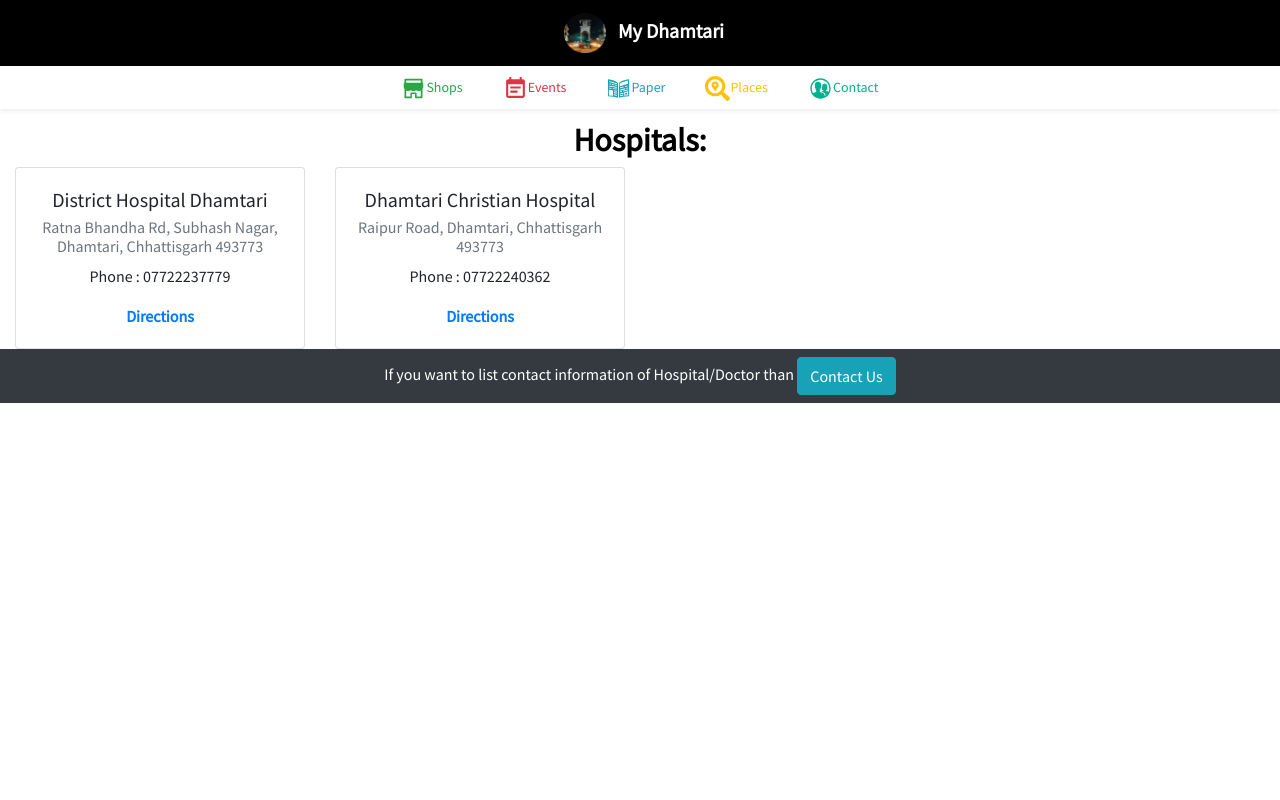
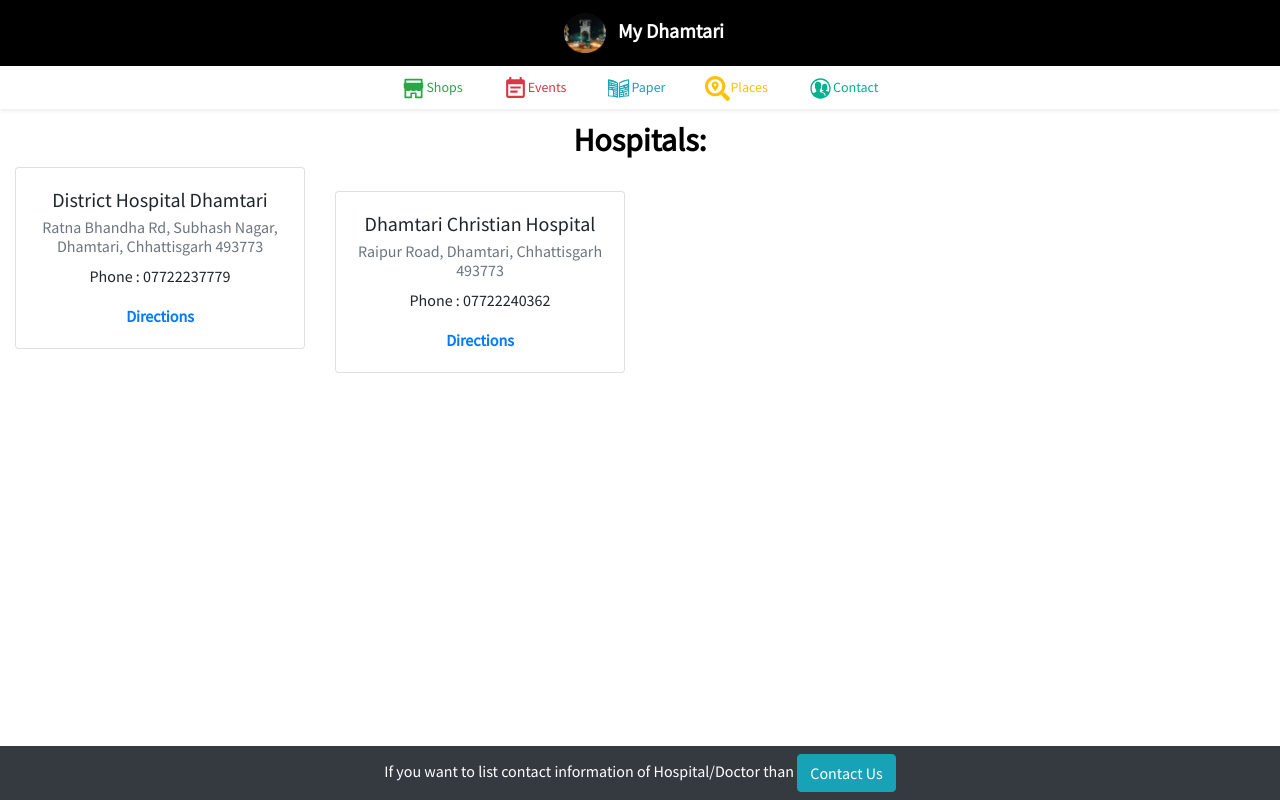
Before and after one commit to manav-kothari/My-Dhamtari, a React (Create React App) app: page /contact/hospitals in a window 1280 px wide. Built offline with nearby package versions, Linux system fonts and the light colour scheme.

Commit message:
updated css

```diff
--- a/src/screens/ContactScreen/AccountScreen.js
+++ b/src/screens/ContactScreen/AccountScreen.js
@@ -33,8 +33,7 @@ const AccountScreen = () => {
       <Navbar
         bg="dark"
         variant="dark"
-        className="text-center text-white"
-        position="bottom"
+        className="footer text-center text-white"
       >
         <span className=" mx-auto">
           If you want to list contact information of anyone who provides
--- a/src/screens/ContactScreen/HospitalScreen.js
+++ b/src/screens/ContactScreen/HospitalScreen.js
@@ -24,7 +24,7 @@ const HospitalScreen = () => {
         </Col>
 
         <Col sm={12} md={6} lg={6} xl={3}>
-          <Card>
+          <Card className="mt-4">
             <Card.Body>
               <Card.Title>Dhamtari Christian Hospital</Card.Title>
               <Card.Subtitle className="mb-2 text-muted">
@@ -37,15 +37,15 @@ const HospitalScreen = () => {
             </Card.Body>
           </Card>
         </Col>
-        <div className="aler alert-info text-center blink_me p-3 my-5 h4 text-dark">
-          More Hospitals details will be listed soon...
-        </div>
       </Row>
+      <div className="aler alert-info text-center blink_me p-3 my-5 h4 text-dark">
+        More Hospitals details will be listed soon...
+      </div>
       <Navbar
         bg="dark"
         variant="dark"
-        className="text-center text-white"
-        sticky="bottom"
+        className="text-center text-white footer"
+        position="bottom"
       >
         <span className=" mx-auto">
           If you want to list contact information of Hospital/Doctor than{" "}
--- a/src/screens/ContactScreen/RestaurantContactScreen.js
+++ b/src/screens/ContactScreen/RestaurantContactScreen.js
@@ -29,7 +29,7 @@ const RestaurantContactScreen = () => {
           </Card>
         </Col>
         <Col sm={12} md={6} lg={6} xl={3}>
-          <Card>
+          <Card className="mt-4">
             <Card.Body>
               <Card.Title>Sadda Adda</Card.Title>
               <Card.Subtitle className="mb-2 text-muted">
@@ -46,14 +46,13 @@ const RestaurantContactScreen = () => {
           </Card>
         </Col>
       </Row>
-      <div className="aler alert-info text-center blink_me p-3 my-5 h4 text-dark">
+      <div className="alert alert-info text-center blink_me p-3 my-5 h4 text-dark">
         More details will be listed soon...
       </div>
       <Navbar
         bg="dark"
         variant="dark"
-        className="text-center text-white"
-        fixed="bottom"
+        className="footer text-center text-white"
       >
         <span className=" mx-auto">
           If you want to list contact information of any restaurant than{" "}
--- a/src/screens/ContactScreen/WaterScreen.js
+++ b/src/screens/ContactScreen/WaterScreen.js
@@ -20,7 +20,7 @@ const WaterScreen = () => {
           </Card>
         </Col>
         <Col sm={12} md={6} lg={6} xl={3}>
-          <Card>
+          <Card className="mt-4">
             <Card.Body>
               <Card.Title>Poonam Chilled Water</Card.Title>
               <Card.Subtitle className="mb-2 text-muted">
@@ -37,8 +37,7 @@ const WaterScreen = () => {
       <Navbar
         bg="dark"
         variant="dark"
-        className="text-center text-white"
-        position="bottom"
+        className="footer text-center text-white"
       >
         <span className=" mx-auto">
           If you want to list contact information of anyone who provides
--- a/src/style.css
+++ b/src/style.css
@@ -183,9 +183,37 @@ body {
   color: #fff;
 }
 
+@media screen and (min-width: 1000px) {
+  .card1 {
+    height: 600px;
+  }
+
+  .card1 .card_image {
+    height: 600px;
+    object-fit: contain;
+  }
+  .card1 .card_title {
+    font-size: 50px;
+    margin-top: -70px;
+    height: 70px;
+  }
+}
+
 /* .card1:hover {
   transform: scale(0.9, 0.9) !important;
   box-shadow: 5px 5px 30px 15px rgba(0, 0, 0, 0.25),
     -5px -5px 30px 15px rgba(0, 0, 0, 0.22);
   transition: ease-in-out 0.2s !important;
 } */
+
+.footer {
+  position: absolute;
+  bottom: 0px;
+  left: 0;
+  right: 0;
+}
+@media screen and (max-device-width: 375px) {
+  .footer {
+    position: relative;
+  }
+}
```
